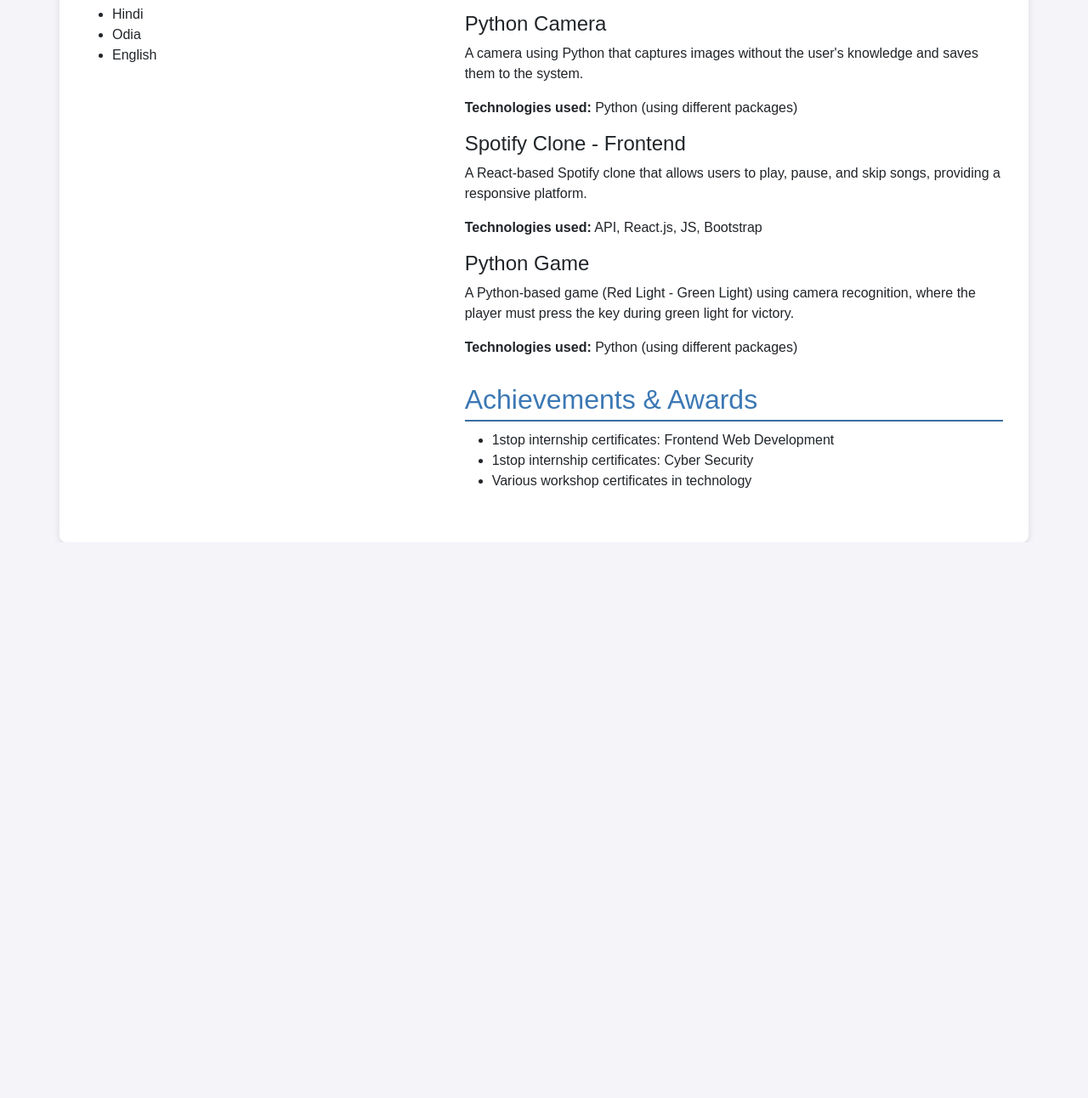
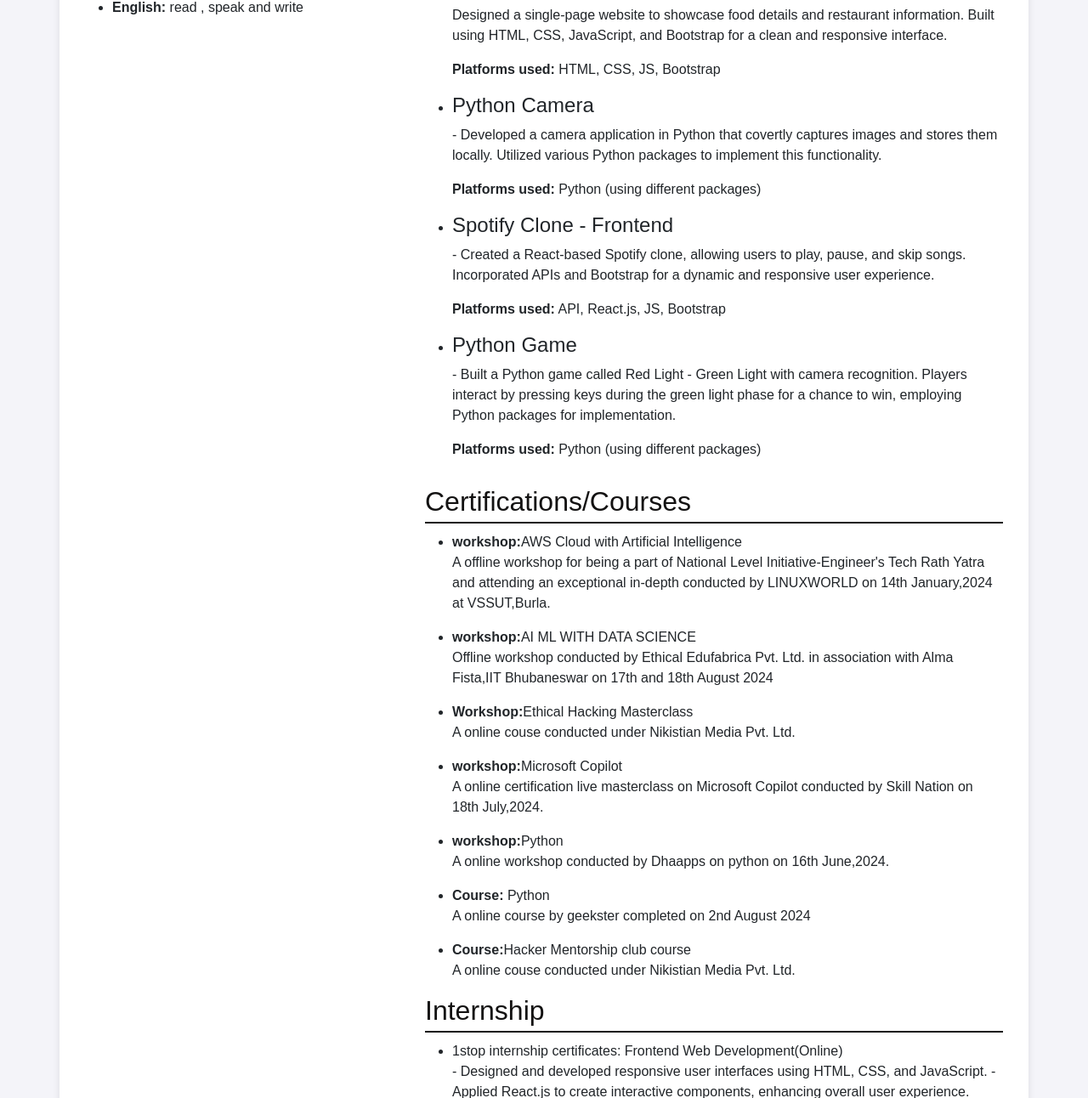
Before and after one commit to BarsaKujur/resume, a plain HTML site: page index.html in a window 1280 px wide. Shown: the part 671-1963 px from the top of the page at 85% size. Before the commit the page ends 1309 px from the top, so only its background shows below. Drawn offline with nearby package versions, Linux system fonts and the light colour scheme.

Commit message:
Update index.html

```diff
--- a/index.html
+++ b/index.html
@@ -1,4 +1,3 @@
-
 <!DOCTYPE html>
 <html lang="en">
 <head>
@@ -30,25 +29,25 @@
         .left-column {
             flex: 1;
             margin-right: 30px;
-            padding-right: 100px;
+            padding-right: 30px;
         }
         .right-column {
             flex: 2;
         }
         h1, h2, h3 {
-            color: #3c78b4;
+            color: #131212;
         }
         .contact-info {
             font-size: 14px;
         }
         .section-title {
-            border-bottom: 2px solid #3c6ea0;
+            border-bottom: 2px solid #131212;
             padding-bottom: 5px;
             margin-bottom: 10px;
         }
         .section-title-small {
             font-size: 14px;
-            color: #3c78b4;
+            color: #131212;
             margin-bottom: 5px;
         }
         .experience, .education, .projects, .achievements {
@@ -79,12 +78,13 @@
             <span style="color: blue;">📍</span> Location: Balanda Kalunga, Raurkela-770031 <br>
             <span style="color: blue;">💻</span> GitHub: <a href="https://github.com/BarsaKujur" target="_blank">github.com/BarsaKujur</a> <br>
             <span style="color: blue;">🔗</span> LinkedIn: <a href="https://www.linkedin.com/in/barsa-kujur-37ba43291" target="_blank">linkedin.com/in/barsa-kujur-37ba43291</a>
+            <p><strong>DOB:</strong> 17th March,2005</p>
         </header>
 
-        <section>
+        <!-- <section>
             <h2 class="section-title">Personal Details</h2>
-            <p><strong>DOB:</strong> 17th March 2005</p>
-        </section>
+            <p><strong>DOB:</strong> 17th March,2005</p>
+        </section> -->
 
         <section>
             <h2 class="section-title">Skills</h2>
@@ -97,9 +97,9 @@
         <section>
             <h2 class="section-title">LANGUAGES</h2>
             <ul>
-                <li>Hindi</li>
-                <li>Odia</li>
-                <li>English</li>
+                <li><strong>Hindi :</strong> read and speak</li>
+                <li><strong>Odia:</strong> speak</li>
+                <li><strong>English:</strong> read , speak and write</li>
             </ul>
         </section>
     </div>
@@ -115,8 +115,8 @@
         </section>
 
         <section class="experience">
-            <h2 class="section-title">Experience</h2>
-            <p><strong>Smart India Hackathon</strong> - Worked on a website based on water scarcity using React, different APIs, and frontend development.</p>
+            <h2 class="section-title">Hackathon Experience</h2>
+            <p><strong>Smart India Hackathon</strong> - In the Smart India Hackathon, my team and I collaborated to create a website addressing water scarcity. We used React for the frontend to design an interactive and user-friendly platform. Together, we integrated various APIs to provide real-time data and enhance functionality. Our collective effort highlighted water issues with an engaging and accessible design.</p>
         </section>
 
         <section class="education">
@@ -131,41 +131,71 @@
                     <td><strong>Intermediate</strong><br>St. Arnold's School, 73.4%</td>
                 </tr>
                 <tr style="margin-bottom: 15px;">
-                    <td>2027:</td>
-                    <td><strong>Bachelor's of Technology in Information Technology</strong><br>Veer Surender Sai University of Technology, 8.19 CGPA</td>
+                    <td>will be completed by <br>2027:</td>
+                    <td><strong>Pursuing Bachelor's of Technology in Information Technology</strong><br>Veer Surender Sai University of Technology, 8.19 CGPA</td>
                 </tr>
             </table>
 
         <section class="projects">
             <h2 class="section-title">Projects</h2>
+            <ul>
             <div class="project-item">
-                <h4>Food Website - Frontend</h4>
-                <p>A single-page website that provides details about food and various restaurants.</p>
-                <p><strong>Technologies used:</strong> HTML, CSS, JS, Bootstrap</p>
+
+                <li><h4>Food Website - Frontend</h4>
+                <p>Designed a single-page website to showcase food details and restaurant information. Built using HTML, CSS, JavaScript, and Bootstrap for a clean and responsive interface.</p>
+                <p><b>Platforms used:</b> HTML, CSS, JS, Bootstrap</p></li>
             </div>
             <div class="project-item">
-                <h4>Python Camera</h4>
-                <p>A camera using Python that captures images without the user's knowledge and saves them to the system.</p>
-                <p><strong>Technologies used:</strong> Python (using different packages)</p>
+            <li><h4>Python Camera</h4>
+                <p>- Developed a camera application in Python that covertly captures images and stores them locally. Utilized various Python packages to implement this functionality.</p>
+                <p><b>Platforms used:</b> Python (using different packages)</p></li>
             </div>
             <div class="project-item">
-                <h4>Spotify Clone - Frontend</h4>
-                <p>A React-based Spotify clone that allows users to play, pause, and skip songs, providing a responsive platform.</p>
-                <p><strong>Technologies used:</strong> API, React.js, JS, Bootstrap</p>
+            <li><h4>Spotify Clone - Frontend</h4>
+                <p>- Created a React-based Spotify clone, allowing users to play, pause, and skip songs. Incorporated APIs and Bootstrap for a dynamic and responsive user experience.</p>
+                <p><b>Platforms used:</b> API, React.js, JS, Bootstrap</p>
+            </li>
             </div>
             <div class="project-item">
-                <h4>Python Game</h4>
-                <p>A Python-based game (Red Light - Green Light) using camera recognition, where the player must press the key during green light for victory.</p>
-                <p><strong>Technologies used:</strong> Python (using different packages)</p>
+            <li><h4>Python Game</h4>
+                <p>- Built a Python game called Red Light - Green Light with camera recognition. Players interact by pressing keys during the green light phase for a chance to win, employing Python packages for implementation.</p>
+                <p><b>Platforms used:</b> Python (using different packages)</p></li>
             </div>
+        </ul>
+        </section>
+
+        <section class="Certifications/Courses">
+            <h2 class="section-title">Certifications/Courses</h2>
+            <ul>
+                <li><strong>workshop:</strong>AWS Cloud with Artificial Intelligence</li>
+                <P> A offline workshop for being a part of National Level Initiative-Engineer's Tech Rath Yatra and attending an exceptional in-depth conducted by LINUXWORLD on 14th January,2024 at VSSUT,Burla. </P>
+                <li><strong>workshop:</strong>AI ML WITH DATA SCIENCE</li>
+                <P>Offline workshop conducted by Ethical Edufabrica Pvt. Ltd. in association with Alma Fista,IIT Bhubaneswar on 17th and 18th August 2024</P>
+                <li><strong>Workshop:</strong>Ethical Hacking Masterclass</li>
+                <p>A online couse conducted under Nikistian Media Pvt. Ltd. </p>
+                <li><strong>workshop:</strong>Microsoft Copilot</li>
+                <P> A online certification live masterclass on Microsoft Copilot conducted by Skill Nation on 18th July,2024.</P>
+                <li><strong>workshop:</strong>Python</li>
+                <P> A online workshop conducted by Dhaapps on python on 16th June,2024.</P>
+                <li><strong>Course:</strong> Python</li>
+                <p>A online course by geekster completed on 2nd August 2024</p>
+                <li><strong>Course:</strong>Hacker Mentorship club course</li>
+                <p>A online couse conducted under Nikistian Media Pvt. Ltd. </p>
+
+            </ul>
         </section>
 
         <section class="achievements">
-            <h2 class="section-title">Achievements & Awards</h2>
+            <h2 class="section-title">Internship</h2>
             <ul>
-                <li>1stop internship certificates: Frontend Web Development</li>
-                <li>1stop internship certificates: Cyber Security</li>
-                <li>Various workshop certificates in technology</li>
+                <li>1stop internship certificates: Frontend Web Development(Online)</li>
+                <p>- Designed and developed responsive user interfaces using HTML, CSS, and JavaScript.
+                   - Applied React.js to create interactive components, enhancing overall user experience.
+                    </p>
+                <li>1stop internship certificates: Cyber Security (online)</li>
+                <p>- Gained expertise in identifying vulnerabilities and implementing security measures for data protection.
+                   - Explored tools and techniques to safeguard networks against potential cyber threats.</p>
+
             </ul>
         </section>
     </div>
```
